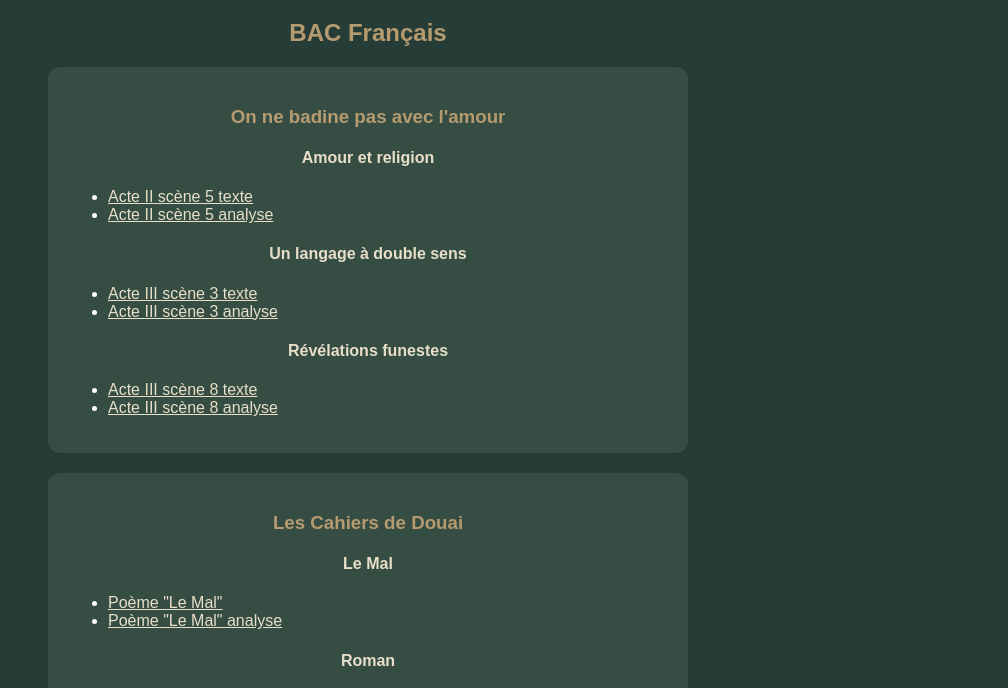
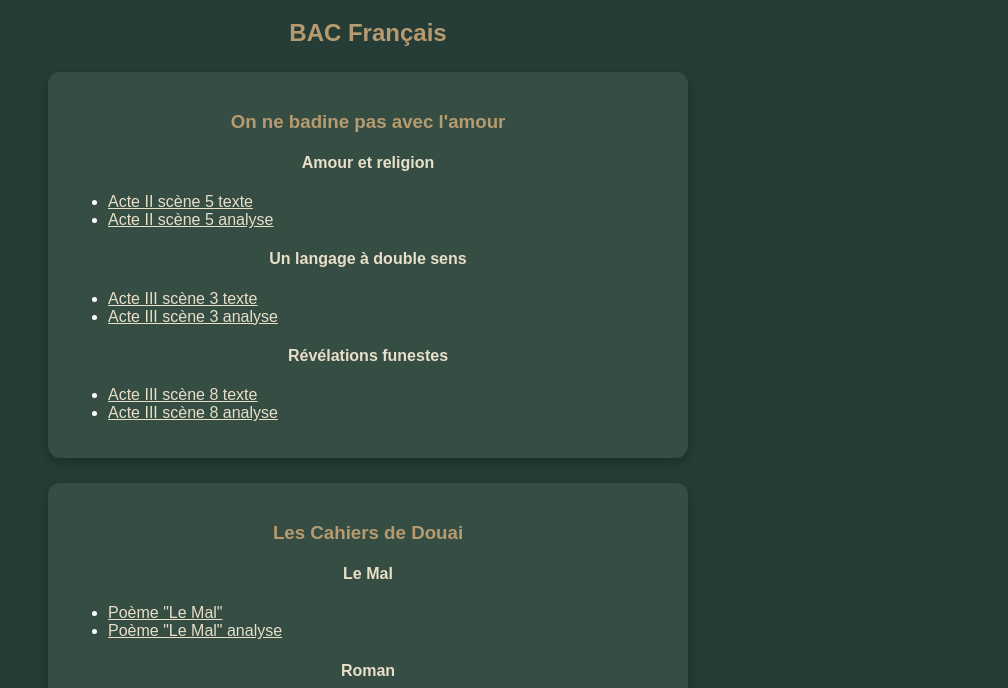
Before and after one commit to il78ys-star/francais-bac, a plain HTML site: page index.html in a window 1280 px wide. Shown: the part 61-749 px from the top of the page, without its empty margins (272-1280 px from the left). Drawn offline with Linux system fonts and the light colour scheme.

Commit message:
Enhance styling and layout of index.html
Updated the styling of the HTML page and added box-shadow and transition effects to the card elements.

```diff
--- a/index.html
+++ b/index.html
@@ -27,9 +27,11 @@
                     font-style: italic; }
             .carte {background-color: #354d43;
                     padding: 20px;
-                    margin: 20px auto;
+                    margin: 25px auto;
                     border-radius: 12px;
-                    max-width: 600px;}
+                    max-width: 600px;
+                    box-shadow: 0px 4px 12px rgba(0, 0, 0, 0.25);
+                    transition: 0.3s;}
         </style>
     </head>
 <body>
```
